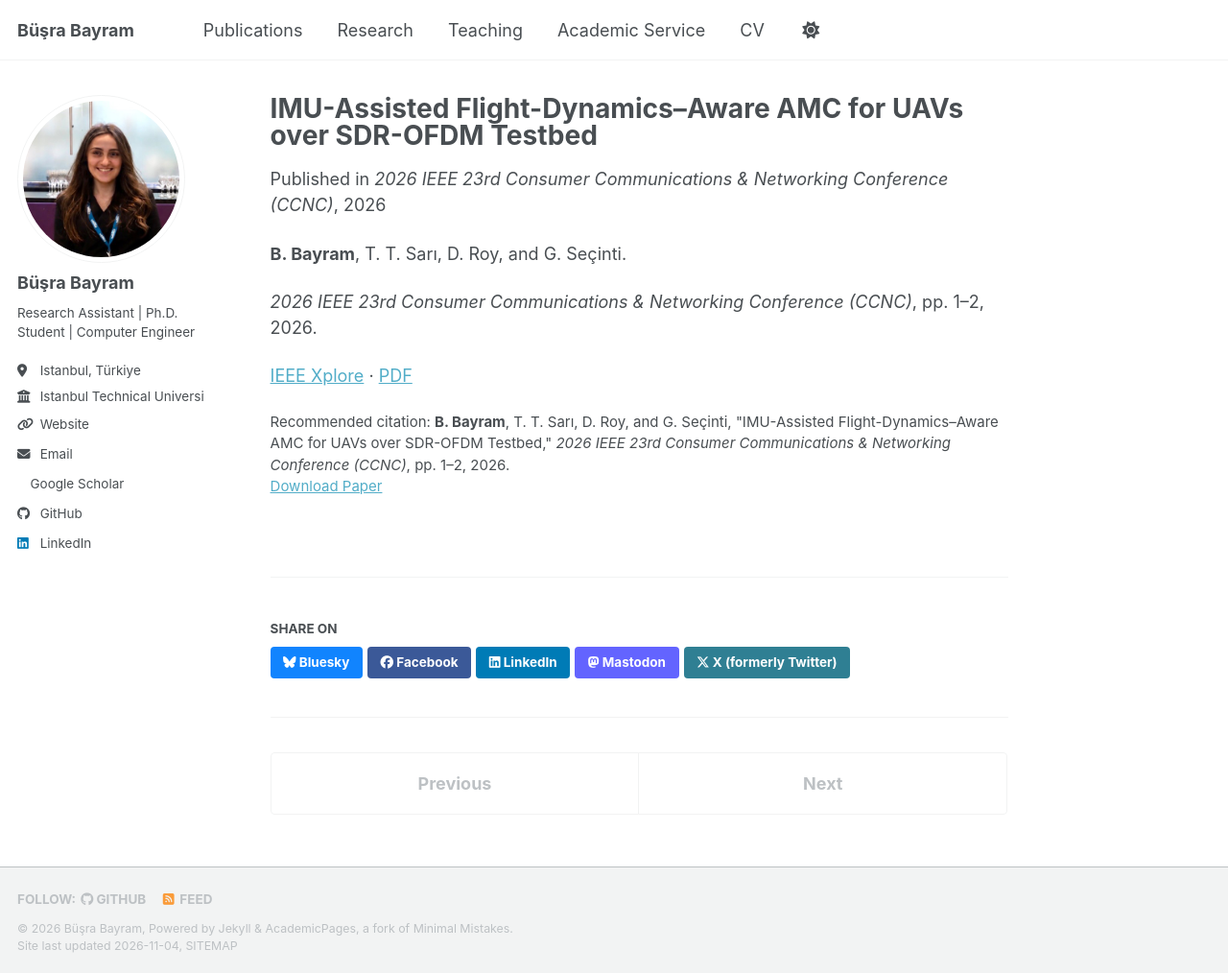
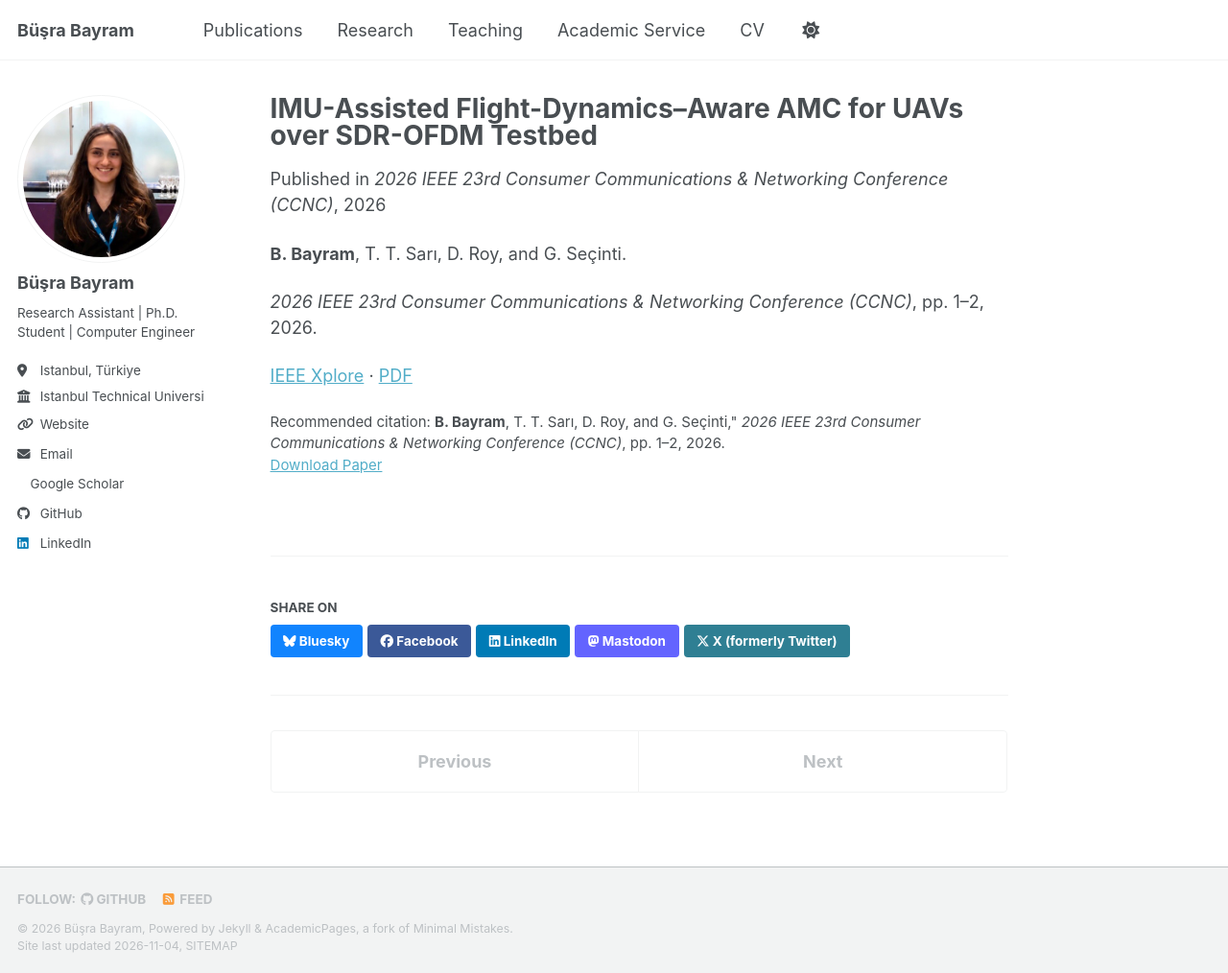
Before and after one commit to busrabyrm/busrabayram, a Jekyll site: the page built from _publications/2026-01-01-imu-assisted-amc.md, in a window 1280 px wide and 1014 px high. Shown: the whole window at 96% size. Built offline with Jekyll 4.4.1, drawn with Linux system fonts in a browser that asks for light colours; a style sheet for code colours, icons or effects is not loaded.

Commit message:
Update 2026-01-01-imu-assisted-amc.md

```diff
--- a/_publications/2026-01-01-imu-assisted-amc.md
+++ b/_publications/2026-01-01-imu-assisted-amc.md
@@ -7,7 +7,7 @@ date: 2026-01-09
 venue: "2026 IEEE 23rd Consumer Communications & Networking Conference (CCNC)"
 paperurl: "https://ieeexplore.ieee.org/abstract/document/11366610/"
 pdfurl: "https://ieeexplore.ieee.org/iel8/11366253/11366254/11366610.pdf"
-citation: "<strong>B. Bayram</strong>, T. T. Sarı, D. Roy, and G. Seçinti, &quot;IMU-Assisted Flight-Dynamics–Aware AMC for UAVs over SDR-OFDM Testbed,&quot; <i>2026 IEEE 23rd Consumer Communications & Networking Conference (CCNC)</i>, pp. 1–2, 2026."
+citation: "<strong>B. Bayram</strong>, T. T. Sarı, D. Roy, and G. Seçinti,&quot; <i>2026 IEEE 23rd Consumer Communications & Networking Conference (CCNC)</i>, pp. 1–2, 2026."
 ---
 
 **B. Bayram**, T. T. Sarı, D. Roy, and G. Seçinti.
```
